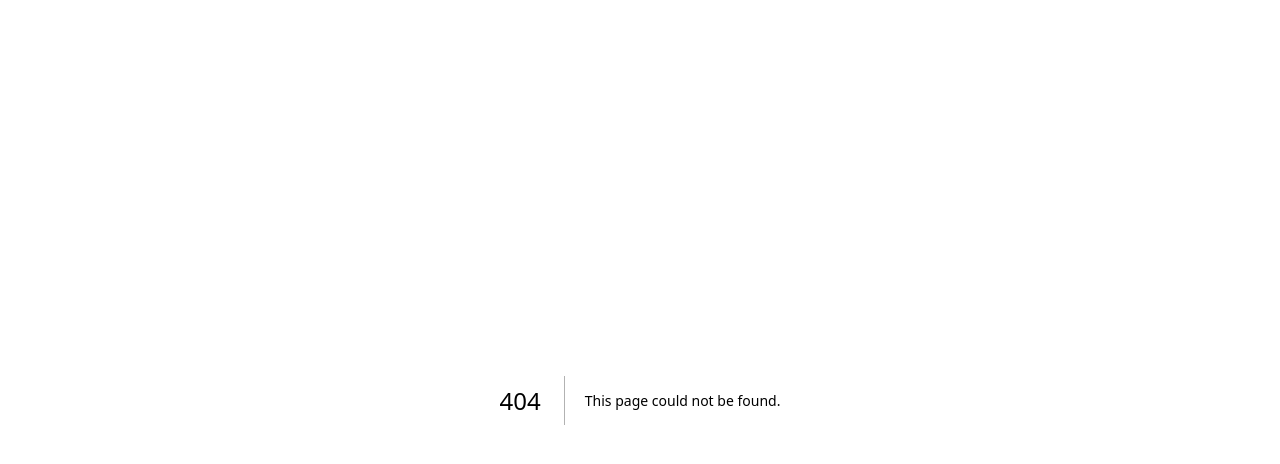
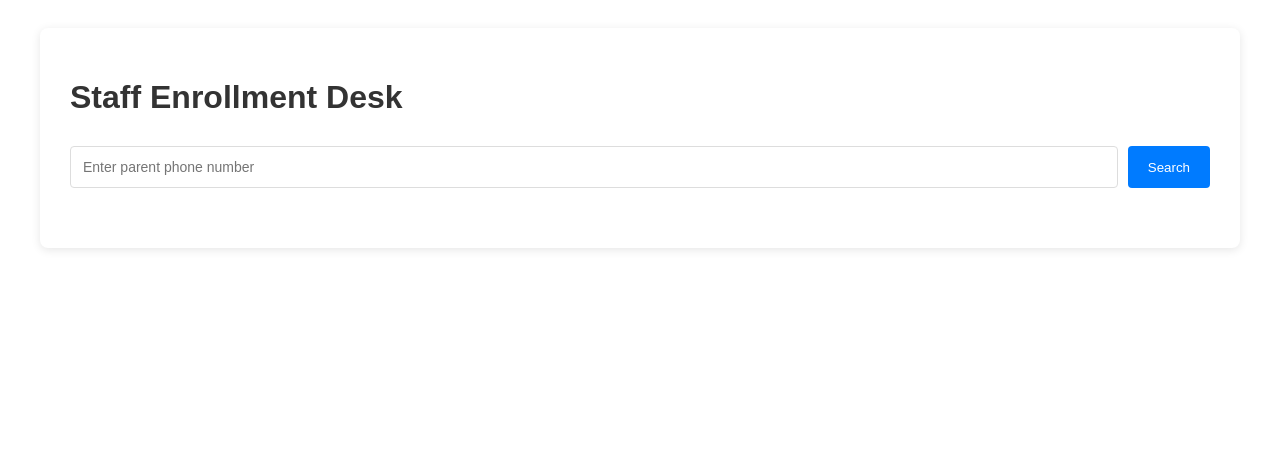
Before and after one commit to xpisolution-ops/xpi-enrollment, a Next.js app: page /pages/pages/staff in a window 1280 px wide. Before the commit this address had no page. Shown: the top 464 px of the page. Built offline with nearby package versions, Linux system fonts and the light colour scheme.

Commit message:
Create staff.jsx

```diff
--- /dev/null
+++ b/pages/pages/pages/staff.jsx
@@ -0,0 +1,229 @@
+import { useState, useEffect } from 'react';
+import axios from 'axios';
+
+export default function StaffDesk() {
+  const [phone, setPhone] = useState('');
+  const [families, setFamilies] = useState(null);
+  const [loading, setLoading] = useState(false);
+  const [error, setError] = useState('');
+  const [updating, setUpdating] = useState(null);
+
+  const token = typeof window !== 'undefined' ? localStorage.getItem('token') : '';
+
+  const handleSearch = async (e) => {
+    e.preventDefault();
+    setLoading(true);
+    setError('');
+    setFamilies(null);
+
+    try {
+      const response = await axios.get(
+        `${process.env.NEXT_PUBLIC_API_URL}/api/staff/search?phone=${phone}`,
+        { headers: { Authorization: `Bearer ${token}` } }
+      );
+      setFamilies(response.data);
+    } catch (err) {
+      setError('Error searching families');
+    } finally {
+      setLoading(false);
+    }
+  };
+
+  const handleStageUpdate = async (inquiryId, newStage) => {
+    setUpdating(inquiryId);
+
+    try {
+      await axios.post(
+        `${process.env.NEXT_PUBLIC_API_URL}/api/staff/update-stage`,
+        { inquiry_id: inquiryId, new_stage: newStage },
+        { headers: { Authorization: `Bearer ${token}` } }
+      );
+
+      // Refresh search
+      handleSearch({ preventDefault: () => {} });
+    } catch (err) {
+      setError('Error updating stage');
+    } finally {
+      setUpdating(null);
+    }
+  };
+
+  const stageOptions = [
+    'inquiry_submitted',
+    'tour_scheduled',
+    'application_started',
+    'documents_needed',
+    'payment_needed',
+    'enrolled',
+    'follow_up_needed',
+  ];
+
+  return (
+    <div style={styles.container}>
+      <div style={styles.card}>
+        <h1 style={styles.title}>Staff Enrollment Desk</h1>
+
+        <form onSubmit={handleSearch} style={styles.searchForm}>
+          <input
+            type="tel"
+            placeholder="Enter parent phone number"
+            value={phone}
+            onChange={(e) => setPhone(e.target.value)}
+            style={styles.input}
+          />
+          <button type="submit" disabled={loading} style={styles.button}>
+            {loading ? 'Searching...' : 'Search'}
+          </button>
+        </form>
+
+        {error && <div style={styles.error}>{error}</div>}
+
+        {families && (
+          <div>
+            {families.parents.length === 0 ? (
+              <p style={styles.noResults}>No families found</p>
+            ) : (
+              <div style={styles.resultsContainer}>
+                {families.parents.map((parent) => (
+                  <div key={parent.id} style={styles.familyCard}>
+                    <h3>{parent.full_name}</h3>
+                    <p><strong>Phone:</strong> {parent.phone}</p>
+                    <p><strong>Email:</strong> {parent.email}</p>
+
+                    {families.children.length > 0 && (
+                      <div style={styles.section}>
+                        <h4>Children:</h4>
+                        {families.children.map((child) => (
+                          <p key={child.id}>- {child.full_name}, Age: {child.age}</p>
+                        ))}
+                      </div>
+                    )}
+
+                    {families.inquiries.length > 0 && (
+                      <div style={styles.section}>
+                        <h4>Enrollment Status:</h4>
+                        {families.inquiries.map((inquiry) => (
+                          <div key={inquiry.id} style={styles.inquiryCard}>
+                            <p><strong>Current Stage:</strong> {inquiry.enrollment_stage}</p>
+                            <p><strong>Program:</strong> {inquiry.program_interest}</p>
+
+                            <div style={styles.stageButtons}>
+                              {stageOptions.map((stage) => (
+                                <button
+                                  key={stage}
+                                  onClick={() => handleStageUpdate(inquiry.id, stage)}
+                                  disabled={updating === inquiry.id}
+                                  style={{
+                                    ...styles.stageButton,
+                                    backgroundColor:
+                                      inquiry.enrollment_stage === stage
+                                        ? '#007bff'
+                                        : '#6c757d',
+                                  }}
+                                >
+                                  {stage.replace(/_/g, ' ')}
+                                </button>
+                              ))}
+                            </div>
+                          </div>
+                        ))}
+                      </div>
+                    )}
+                  </div>
+                ))}
+              </div>
+            )}
+          </div>
+        )}
+      </div>
+    </div>
+  );
+}
+
+const styles = {
+  container: {
+    padding: '20px',
+    fontFamily: 'Arial, sans-serif',
+    maxWidth: '1200px',
+    margin: '0 auto',
+  },
+  card: {
+    backgroundColor: 'white',
+    padding: '30px',
+    borderRadius: '8px',
+    boxShadow: '0 2px 10px rgba(0,0,0,0.1)',
+  },
+  title: {
+    color: '#333',
+    marginBottom: '30px',
+  },
+  searchForm: {
+    display: 'flex',
+    gap: '10px',
+    marginBottom: '30px',
+  },
+  input: {
+    flex: 1,
+    padding: '12px',
+    border: '1px solid #ddd',
+    borderRadius: '4px',
+    fontSize: '14px',
+  },
+  button: {
+    padding: '12px 20px',
+    backgroundColor: '#007bff',
+    color: 'white',
+    border: 'none',
+    borderRadius: '4px',
+    cursor: 'pointer',
+  },
+  error: {
+    backgroundColor: '#f8d7da',
+    color: '#721c24',
+    padding: '15px',
+    borderRadius: '4px',
+    marginBottom: '20px',
+  },
+  resultsContainer: {
+    display: 'flex',
+    flexDirection: 'column',
+    gap: '20px',
+  },
+  familyCard: {
+    border: '1px solid #ddd',
+    padding: '20px',
+    borderRadius: '4px',
+    backgroundColor: '#f9f9f9',
+  },
+  section: {
+    marginTop: '15px',
+    padding: '15px',
+    backgroundColor: 'white',
+    borderRadius: '4px',
+  },
+  inquiryCard: {
+    padding: '15px',
+    backgroundColor: '#f0f0f0',
+    borderRadius: '4px',
+    marginTop: '10px',
+  },
+  stageButtons: {
+    display: 'flex',
+    flexWrap: 'wrap',
+    gap: '10px',
+    marginTop: '10px',
+  },
+  stageButton: {
+    padding: '8px 12px',
+    color: 'white',
+    border: 'none',
+    borderRadius: '4px',
+    fontSize: '12px',
+    cursor: 'pointer',
+  },
+  noResults: {
+    textAlign: 'center',
+    color: '#666',
+    padding: '20px',
+  },
+};
```
